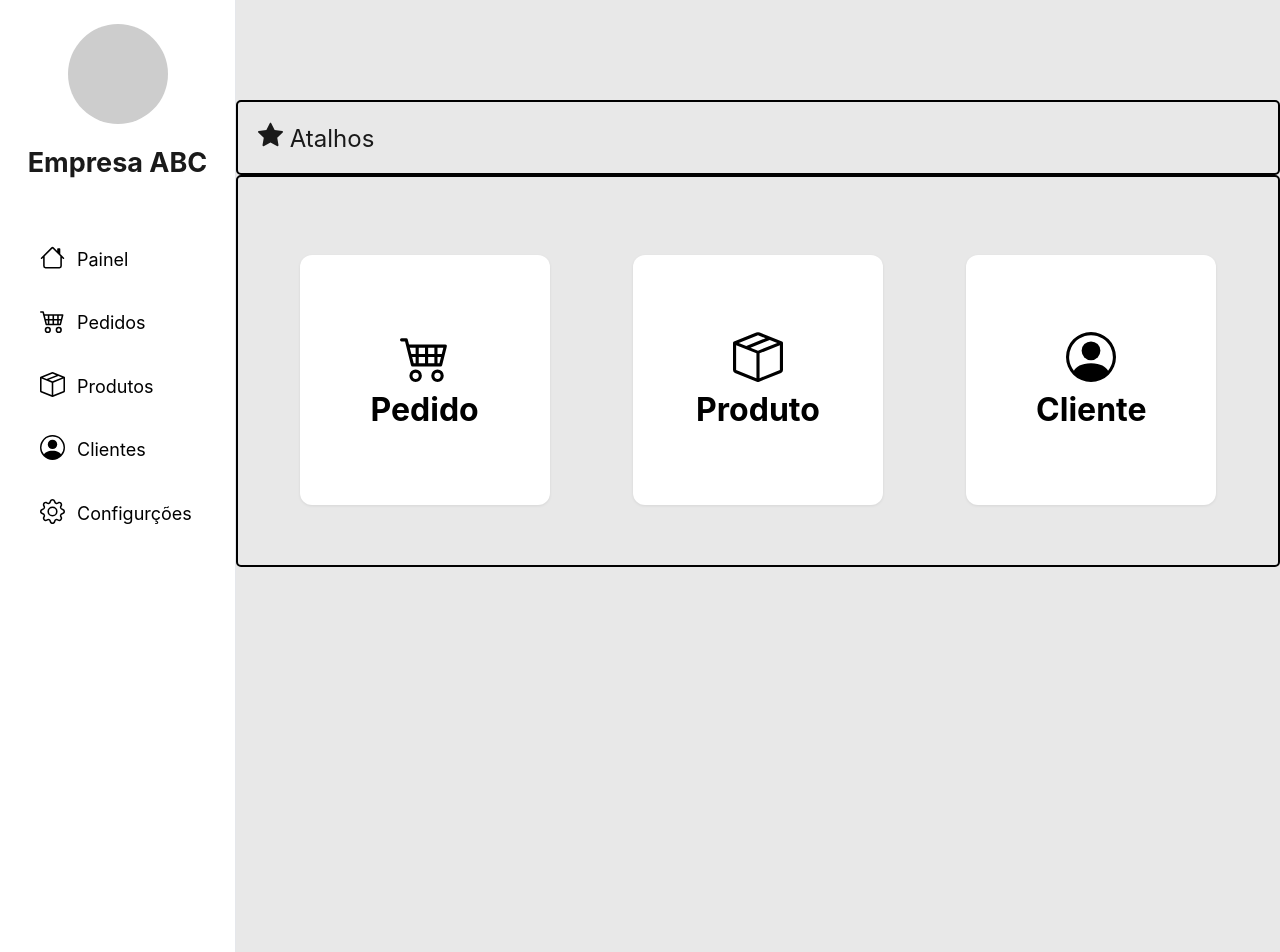
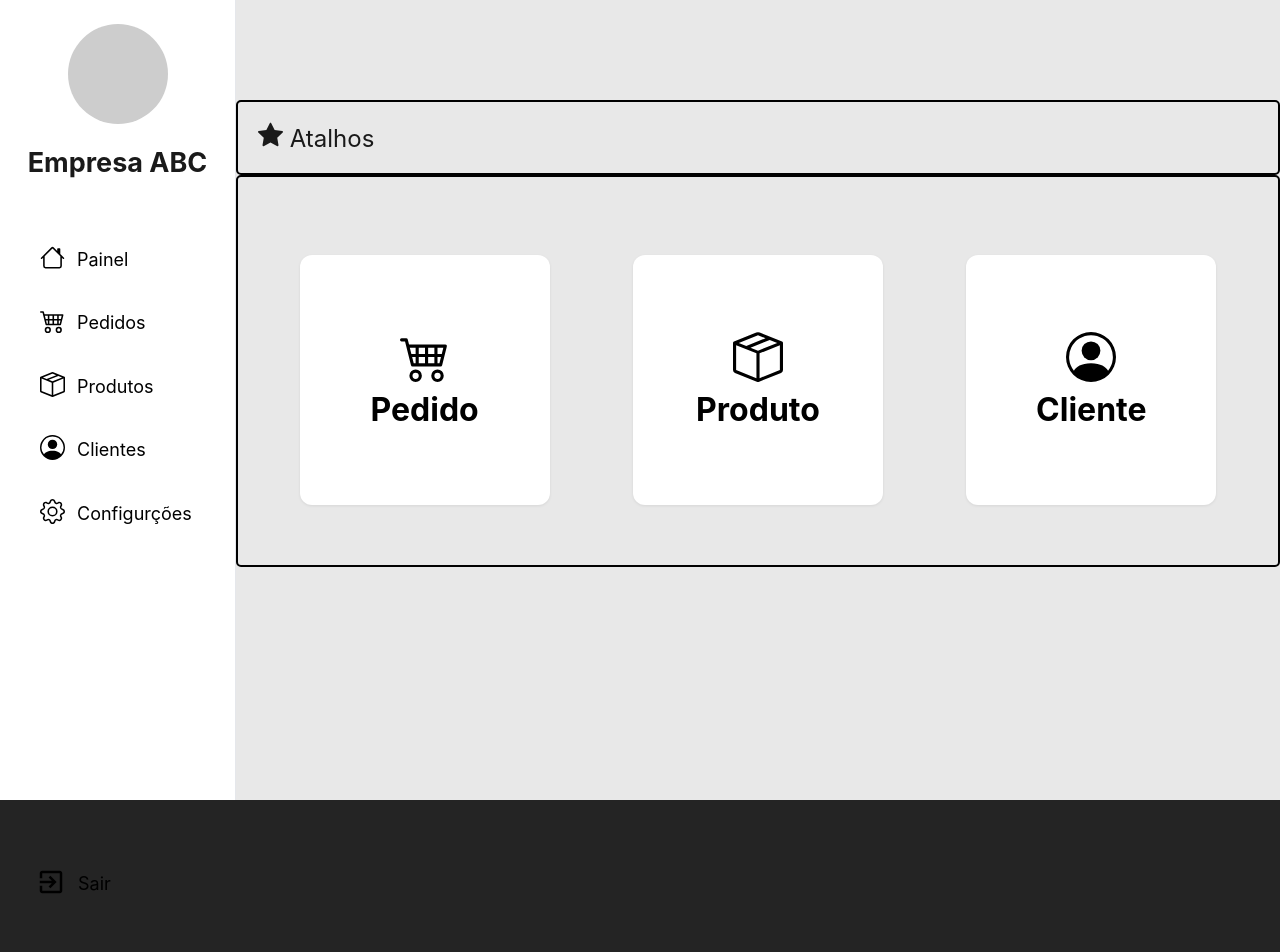
Before and after one commit to luispieta/sleep_colchoes, a React (Vite) app in the folder sleep_front/: page / in a window 1280 px wide. Shown: the top 952 px of the page. After the commit the page ends 909 px from the top, so only its background shows below. Built offline with nearby package versions, Linux system fonts and the light colour scheme.

Commit message:
Feat: Melhorias

```diff
--- a/sleep_front/src/menuPrincipal/MenuLateral/index.tsx
+++ b/sleep_front/src/menuPrincipal/MenuLateral/index.tsx
@@ -29,7 +29,7 @@ export default function () {
                 </a>
             </nav>
             <div className="menu-footer">
-                <a href="#">
+                <a href="../../paginas/paginaLogin">
                     <Icone icone={<IoMdExit size={30}/>} /> Sair
                 </a>
             </div>
--- a/sleep_front/src/menuPrincipal/MenuLateral/menuLateral.scss
+++ b/sleep_front/src/menuPrincipal/MenuLateral/menuLateral.scss
@@ -49,7 +49,7 @@
   }
 
   .menu-footer {
-    margin-top: 28rem;
+    margin-top: 20rem;
 
     a {
       text-decoration: none;
--- a/sleep_front/src/menuPrincipal/PaginaPrincipal/paginaPrincipal.scss
+++ b/sleep_front/src/menuPrincipal/PaginaPrincipal/paginaPrincipal.scss
@@ -3,7 +3,7 @@
 .pagina-principal {
   display: flex ;
   flex-direction: row;
-  height: 100%;
+  height: 100vh;
   background-color: #e8e8e8;
   color: #1a1a1a;
 }
```
Also changed, not shown: sleep_front/src/paginas/paginaLogin/index.tsx (added, +9 -0 lines), sleep_front/src/paginas/paginaLogin/paginaLogin.scss (added).
